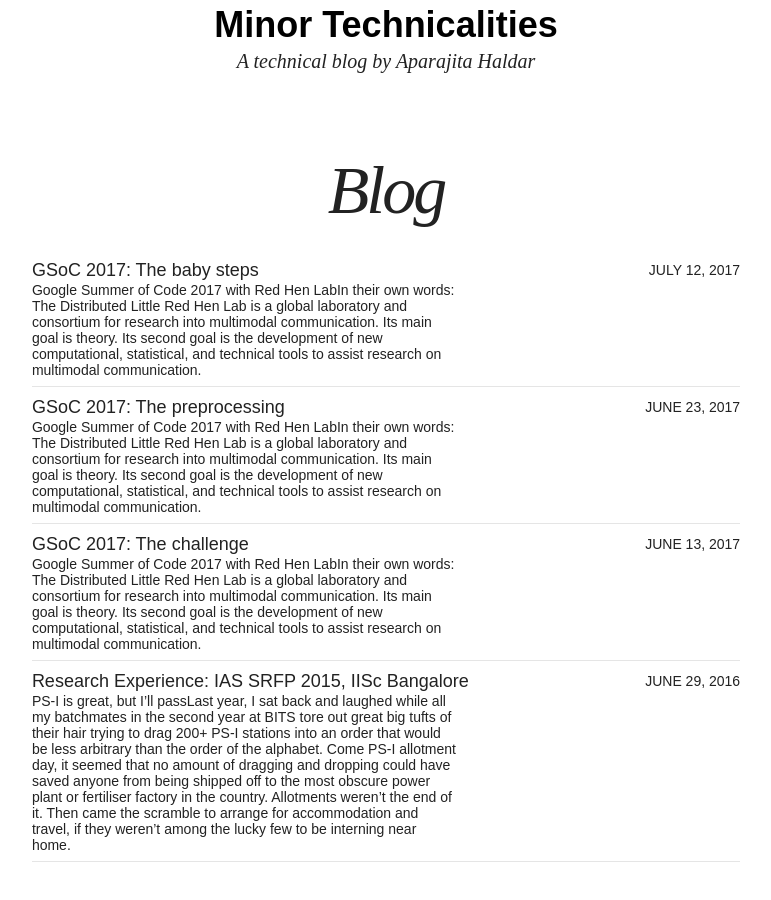
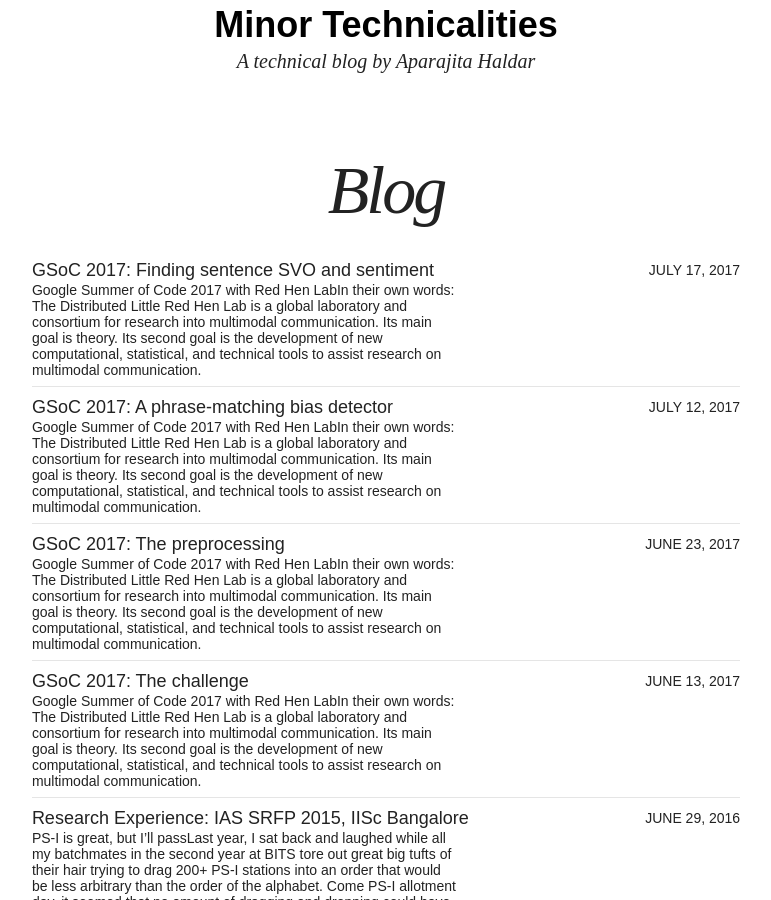
Before and after one commit to ahaldar/ahaldar.github.io, a Jekyll site: the page built from blog/index.md, in a window 1280 px wide and 900 px high, scrolled down 322 px. Shown: the whole window, without its empty margins (254-1025 px from the left). Built offline with Jekyll 4.4.1, drawn with Linux system fonts in a browser that asks for light colours; nearby versions of some CDN libraries; some of the changed lines change nothing that is shown.

Commit message:
GSoC 2017 post

````diff
--- a/_posts/blog/2017-07-12-summer-2017-3.md
+++ b/_posts/blog/2017-07-12-summer-2017-3.md
@@ -1,6 +1,6 @@
 ---
 layout: post
-title: "GSoC 2017: The baby steps"
+title: "GSoC 2017: A phrase-matching bias detector"
 author: ahaldar
 categories: blog
 excerpt:
--- /dev/null
+++ b/_posts/blog/2017-07-17-summer-2017-4.md
@@ -0,0 +1,46 @@
+---
+layout: post
+title: "GSoC 2017: Finding sentence SVO and sentiment"
+author: ahaldar
+categories: blog
+excerpt:
+tags: [summer, 2017, research, coding, gsoc, redhen]
+image:
+  feature:
+  credit:
+  creditlink:
+comments: true
+share: true
+---
+
+# Google Summer of Code 2017 with Red Hen Lab
+In their own words:
+>  The Distributed Little Red Hen Lab is a global laboratory and consortium for research into multimodal communication. Its main goal is theory. Its second goal is the development of new computational, statistical, and technical tools to assist research on multimodal communication.
+
+Among the medley of fascinating explorations in multimodal communication, [Red Hen](http://www.redhenlab.org/) specializes in communicative learning, analyzed in terms of communicative effects and communicative intent.
+
+# Our SVO detector
+I have written code for subject-verb-object (SVO) detection for each sentence from a document, based on [spaCy tutorials](https://nicschrading.com/project/Intro-to-NLP-with-spaCy/). I am trying to resolve issues with sentences that are in passive voice. Moreover, there is a need for pronoun resolution before the SVO information can be used effectively.
+
+SpaCy is also useful to generate the entire parse tree of a given sentence. This gives details of part-of-speech and the various noun phrases of the sentences input.
+
+Using this SVO and parse tree information along with the sentiment analysis code at sentence level, I produce an output file for every news article document input, where I get sentence-by-sentence information in the form of SVO (or only SV, as the case may be), noun phrases, and sentiment scores (compound, negative, neutral, positive).
+
+The sentiment score of the sentence generally reflects that of the subject towards the object, or that of the speaker towards the topics in the sentence. Feeding these inputs to the classification model will help to reveal bias.
+
+# Sample outputs
+
+```
+$ python svo-senti.py "Trump defends son in Paris. The President's son has
+shown astonishingly poor judgement."
+
+Trump defends son in Paris.
+SVOs:  [(u'trump', u'defends', u'son')]
+Noun phrases:  Trump,  son,  Paris,
+Polarity scores:  compound: 0.0  neg: 0.0  neu: 1.0  pos: 0.0
+
+The President's son has shown astonishingly poor judgement.
+SVOs:  [(u'son', u'shown', u'judgement')]
+Noun phrases:  The President's son,  astonishingly poor judgement,
+Polarity scores:  compound: -0.4767  neg: 0.307  neu: 0.693  pos: 0.0
+```
````
